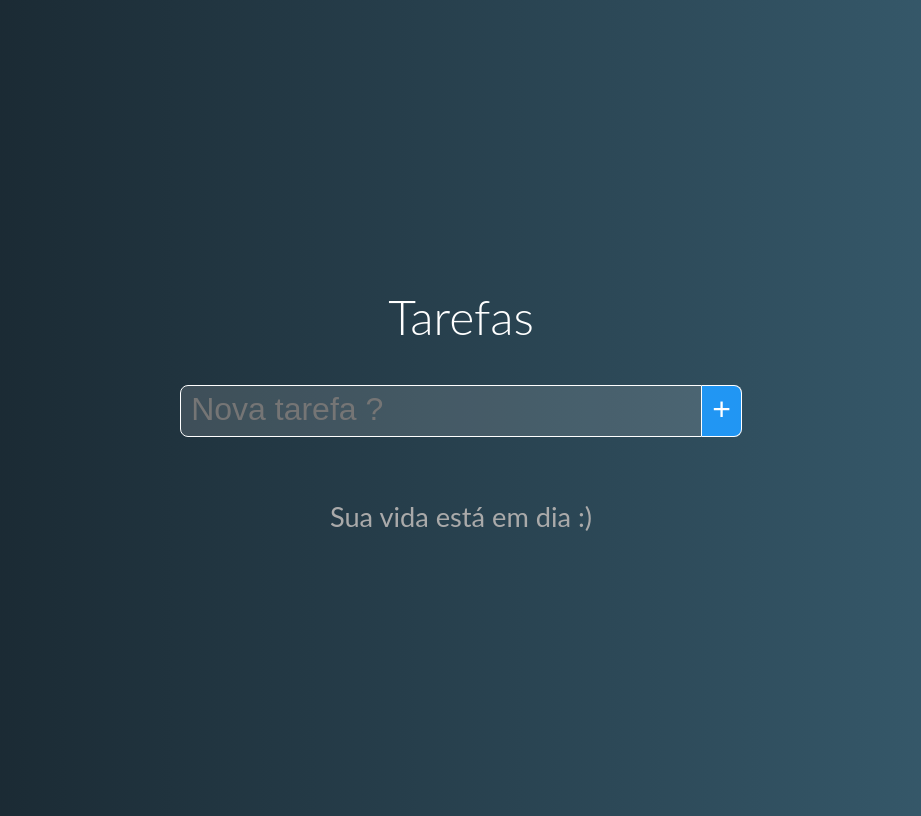
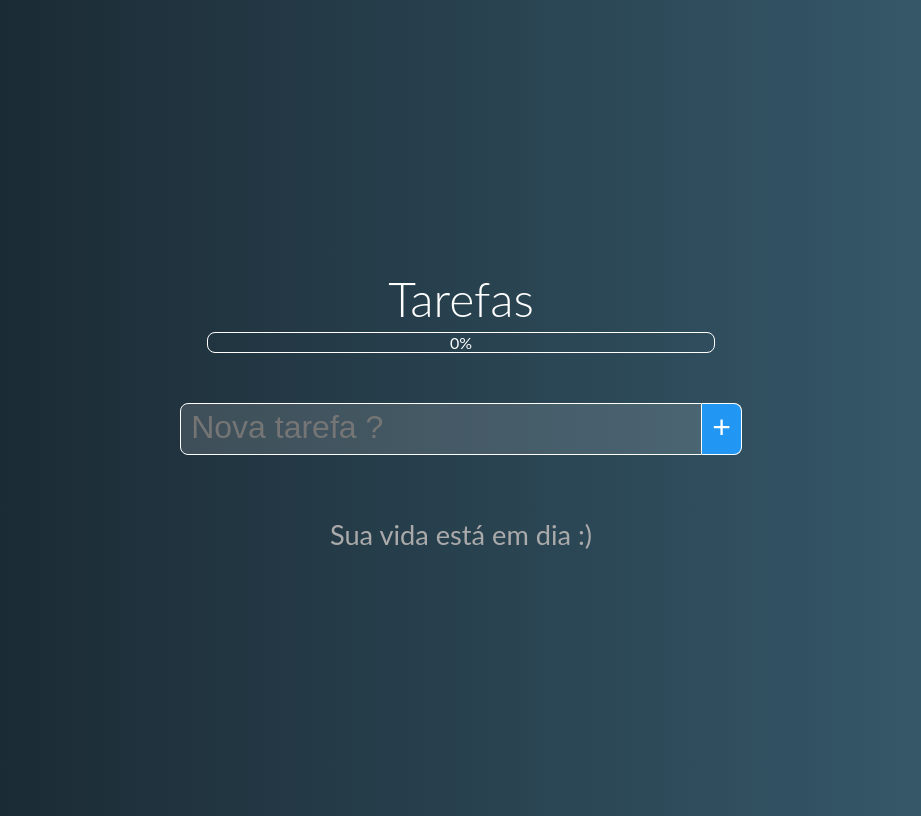
Before and after one commit to hervesson/Tarefas-TODO, a Vue app: page / in a window 1280 px wide. Shown: the whole page, without its empty margins (179-1100 px from the left). Built offline with nearby package versions, Linux system fonts and the light colour scheme.

Commit message:
Componente Progresso

```diff
--- a/src/App.vue
+++ b/src/App.vue
@@ -1,6 +1,7 @@
 <template>
 	<div id="app">
 		<h1>Tarefas</h1>
+		<TaskProgress :progress="progress" />
 		<NewTask @taskAdded="addTask" />
 		<TaskGrid
 			@taskDeleted="deleteTask"
@@ -10,15 +11,24 @@
 </template>
 
 <script>
+
+import TaskProgress from './components/TaskProgress.vue'
 import NewTask from './components/NewTask.vue'
 import TaskGrid from './components/TaskGrid.vue'
 
 
 export default {
-	components: { NewTask, TaskGrid  },
+	components: { TaskProgress, NewTask, TaskGrid  },
 	data() {
 		return {
 			tasks: []
+		}
+	},
+	computed: {
+		progress() {
+			const total = this.tasks.length
+			const done = this.tasks.filter(t => !t.pending).length
+			return Math.round(done / total * 100) || 0
 		}
 	},
 	methods: {
--- /dev/null
+++ b/src/components/TaskProgress.vue
@@ -0,0 +1,40 @@
+<template>
+    <div class="task-progress">
+        <span class="progress-value">{{ progress }}%</span>
+        <div class="progress-bar" :style="{width: progress + '%'}"></div>
+    </div>
+</template>
+
+<script>
+export default {
+    props: {
+        progress: { type: Number, default: 0 }
+    }
+}
+</script>
+
+<style>
+    .task-progress {
+        position: relative;
+        width: 80%;
+        border: 1px solid #FFF;
+        color: #FFF;
+        border-radius: 8px;
+        margin-bottom: 15px;
+        display: flex;
+        flex-direction: column;
+        align-items: center;
+    }
+
+    .progress-bar {
+        position: absolute;
+        border-radius: 8px;
+        height: 100%;
+        background-color: #4caf50;
+        align-self: flex-start;
+    }
+
+    .progress-value {
+        z-index: 1
+    }
+</style>
```
